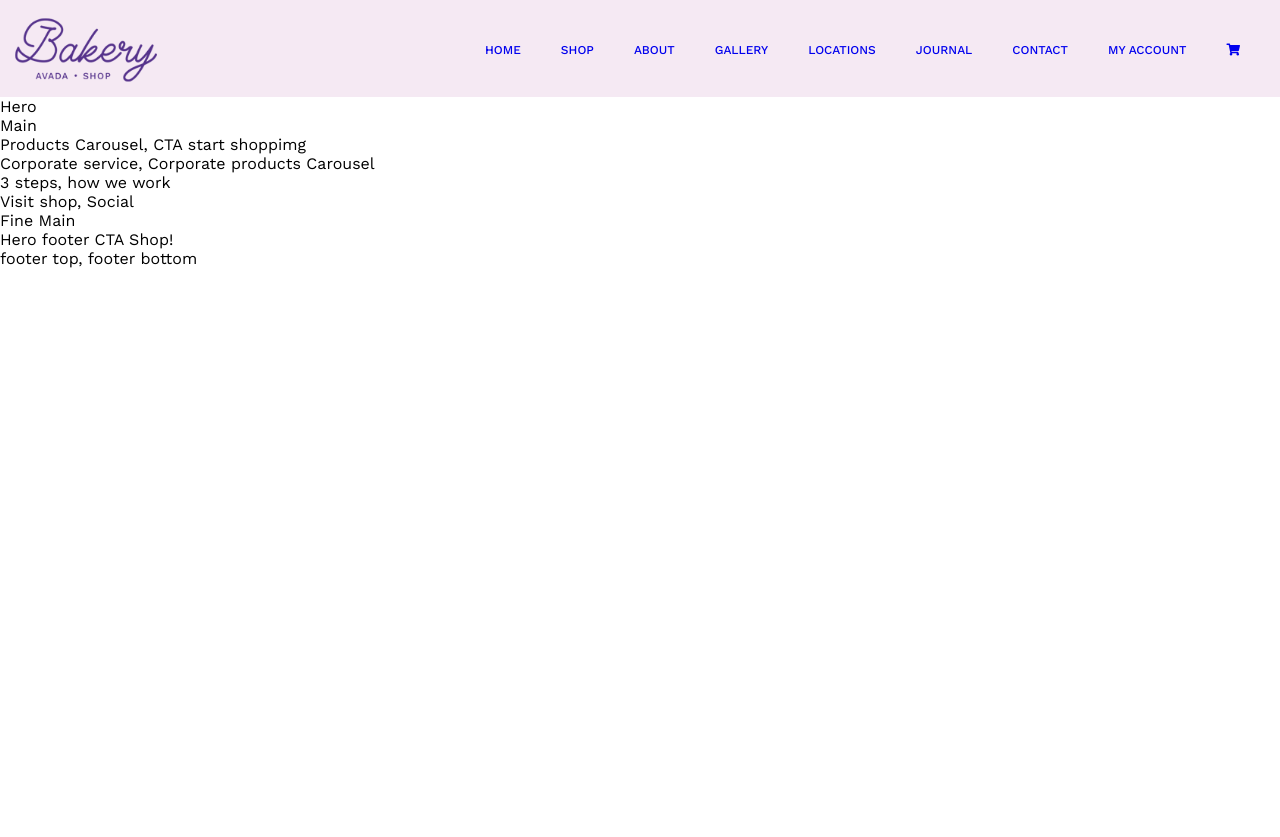
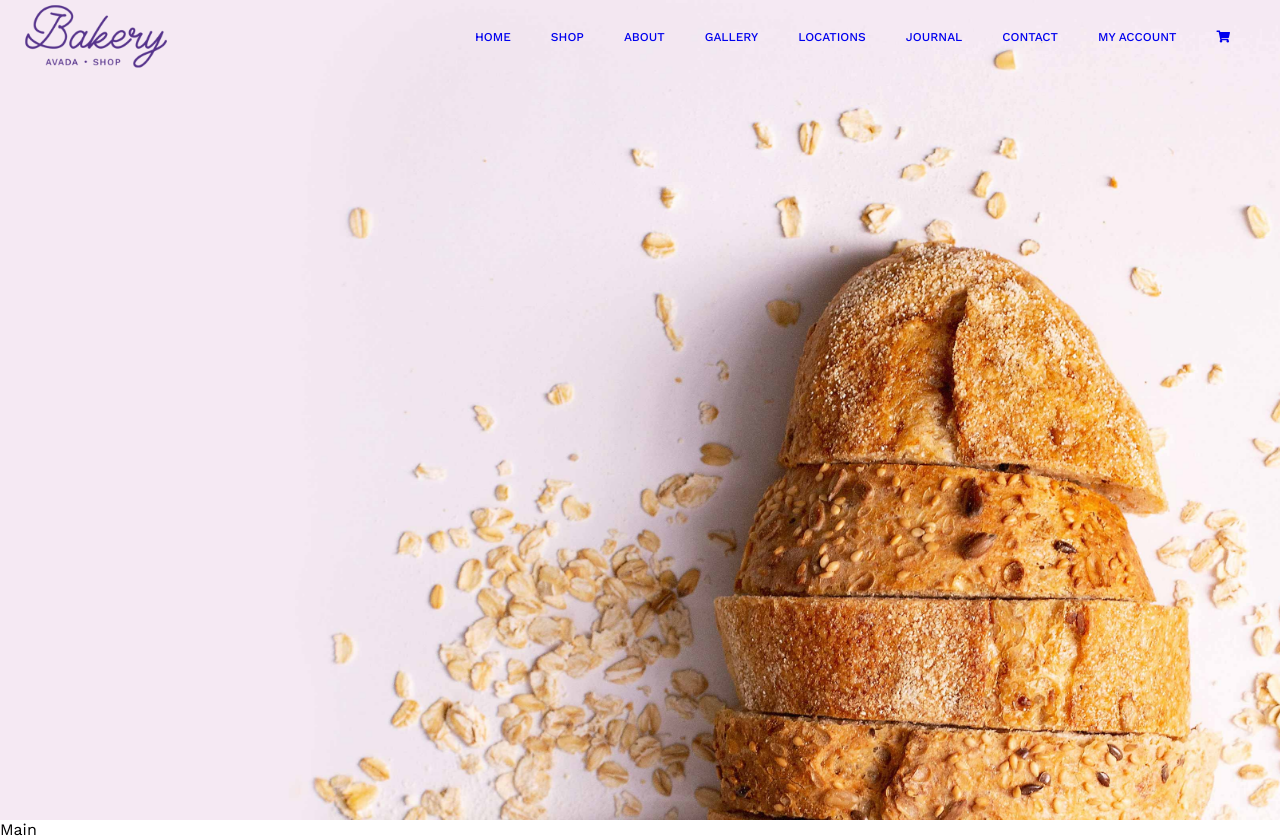
Before and after one commit to mariklim/proj-html-vuejs, a Vue app: page / in a window 1280 px wide. Shown: the top 837 px of the page. Before the commit the page ends 800 px from the top, so only its background shows below. Built offline with nearby package versions, Linux system fonts and the light colour scheme.

Commit message:
aggiunto hero top

```diff
--- a/src/components/Footer.vue
+++ b/src/components/Footer.vue
@@ -9,7 +9,7 @@
 
 <script>
 export default {
-    name:"Contacts"
+    name:"Footer"
 
 }
 </script>
--- a/src/components/Header.vue
+++ b/src/components/Header.vue
@@ -9,7 +9,6 @@
         <a href="#"><i class="fas fa-shopping-cart"></i></a>
       </li>
     </ul>
-    <!-- <Link v-for="(link, index) in links" :key="index" :link="link" /> -->
   </header>
 </template>
 
@@ -33,12 +32,12 @@ export default {
 <style lang="scss">
 @import "../assets/style/common";
 header {
-  // height: 4.375rem;
-  background-color: $bg_header;
+  height: 4.375rem;
+  background-color: transparent;
   display: flex;
   justify-content: space-between;
   align-items: center;
-  padding: .625rem;
+  padding: 20px;
 
 
   ul{
--- a/src/components/Hero.vue
+++ b/src/components/Hero.vue
@@ -1,15 +1,21 @@
 <template>
-<div>Hero</div>
-
+  <section class="header-hero">Hero</section>
 </template>
 
 <script>
 export default {
-    name:"Hero"
-
-}
+  name: "Hero",
+};
 </script>
 
 <style lang="scss">
-
+.header-hero {
+  margin-top: -9.375rem;
+  z-index: -1;
+  height: 56.25rem;
+  background-image: url("../assets/image/hero-header-bakery.jpg");
+  background-size: cover;
+  background-repeat: no-repeat;
+  background-position: center center;
+}
 </style>
```
